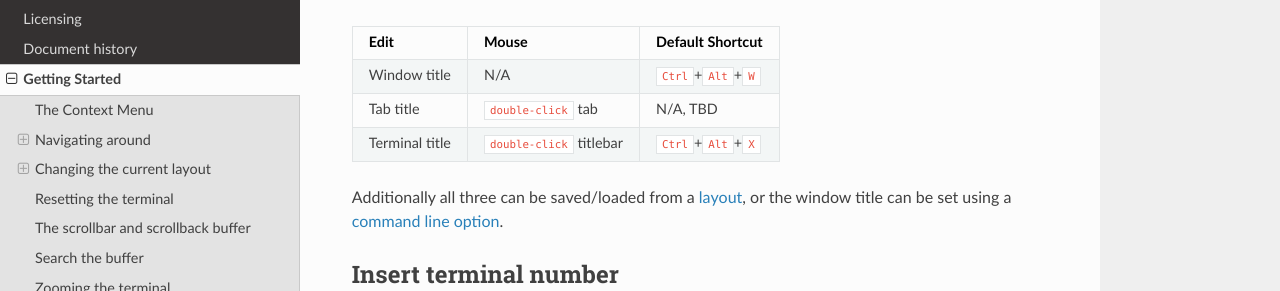
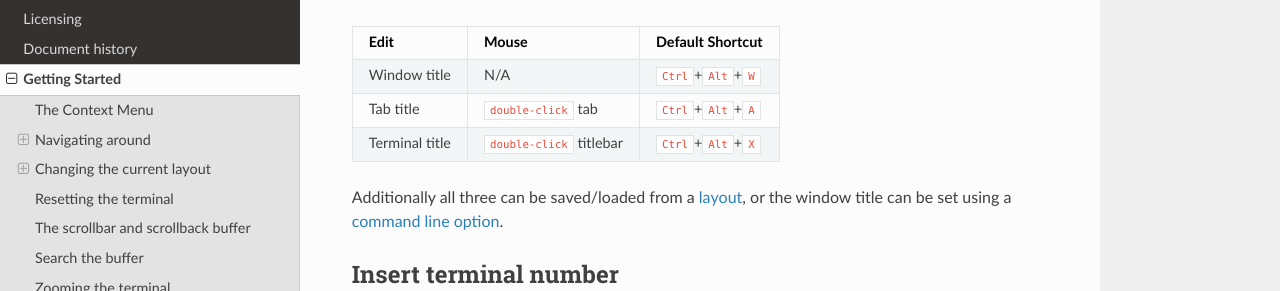
Before and after one commit to gnome-terminator/docs, a Sphinx documentation site: the page built from source/gettingstarted.rst, in a window 1280 px wide and 900 px high, scrolled down 14565 px. Shown: the part 158-449 px from the top of the window. Built offline with Sphinx 7.4.7 and the Read the Docs theme 2.0.0, drawn with Linux system fonts in a browser that asks for light colours.

Commit message:
Update gettingstarted.rst : default shortcut for tab title
version 2.1.0

```diff
--- a/source/gettingstarted.rst
+++ b/source/gettingstarted.rst
@@ -568,7 +568,7 @@ In Terminator you can rename three things:
 +================+===========================+================================+
 | Window title   | N/A                       | ``Ctrl``\ +\ ``Alt``\ +\ ``W`` |
 +----------------+---------------------------+--------------------------------+
-| Tab title      | ``double-click`` tab      | N/A, TBD                       |
+| Tab title      | ``double-click`` tab      | ``Ctrl``\ +\ ``Alt``\ +\ ``A`` |
 +----------------+---------------------------+--------------------------------+
 | Terminal title | ``double-click`` titlebar | ``Ctrl``\ +\ ``Alt``\ +\ ``X`` |
 +----------------+---------------------------+--------------------------------+
```
